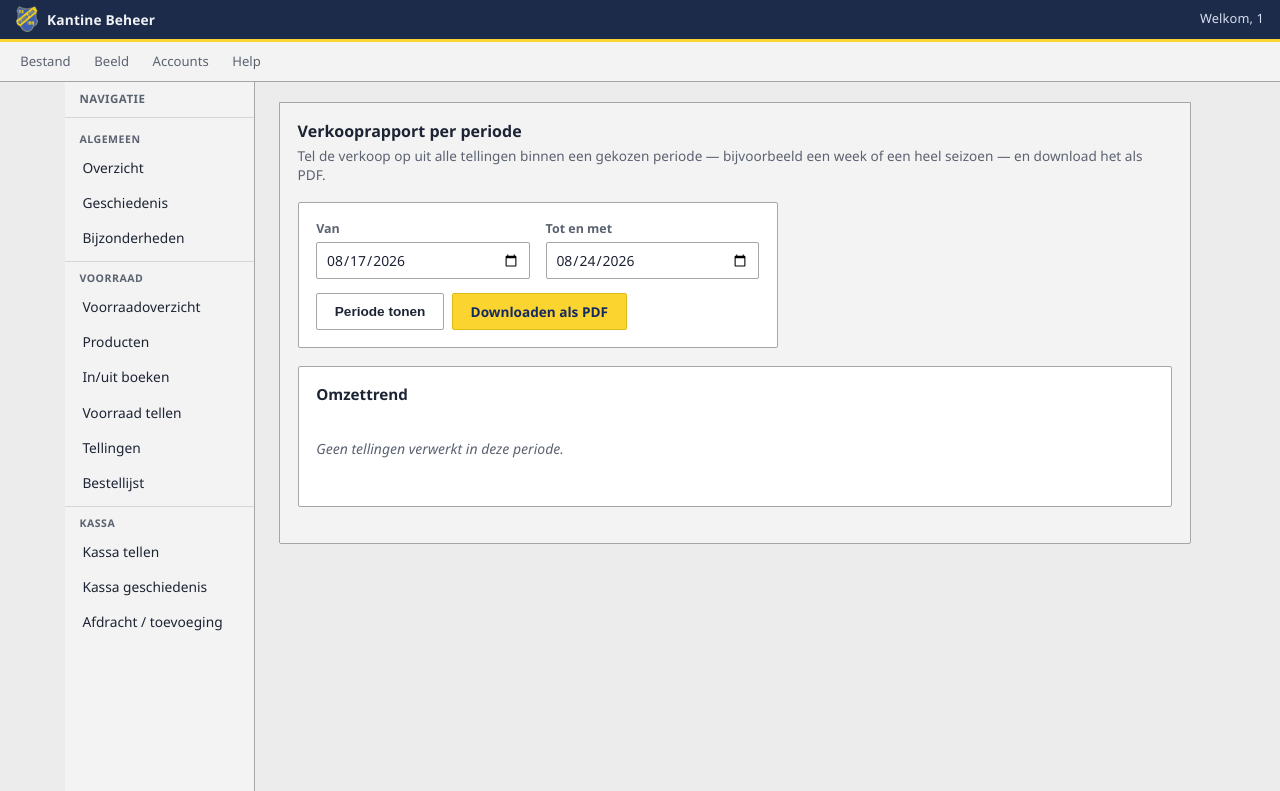
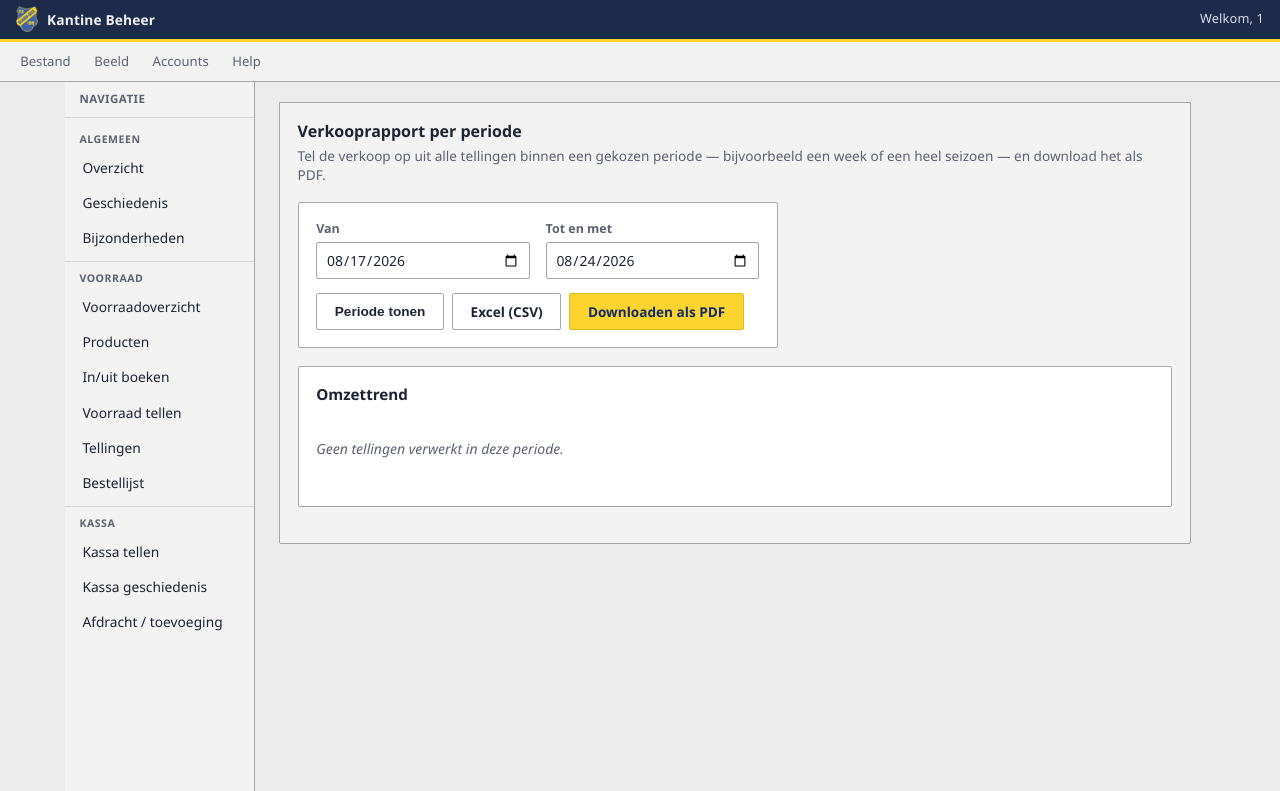
Before and after one commit to Luukie2003/blauwgeel, a Flask app: page /verkooprapport in a window 1280 px wide. Shown: the top 791 px of the page. Run offline with Flask 3, Linux system fonts and the light colour scheme; the visitor is signed in with stand-in values (Sample User, id 1); data comes from the database, SQL or seed files in the repository; data that the repository does not hold is empty.

Commit message:
CSV-export (Excel) toevoegen aan voorraadoverzicht en verkooprapport
Co-Authored-By: Claude Sonnet 5 <noreply@anthropic.com>

```diff
--- a/app.py
+++ b/app.py
@@ -1,4 +1,6 @@
+import csv
 import hashlib
+import io
 import re
 import secrets
 from datetime import datetime, timedelta
@@ -360,6 +362,22 @@ def create_app(database_path=None):
     return app
 
 
+def csv_response(bestandsnaam, kop, rijen):
+    """Bouwt een CSV-downloadresponse. kop: lijst kolomnamen, rijen: lijst
+    van lijsten/tuples in dezelfde volgorde. Puntkomma als scheidingsteken
+    en een UTF-8 BOM vooraan, want dat is wat Excel met een Nederlandse
+    landinstelling verwacht om het bestand meteen goed te openen."""
+    buffer = io.StringIO()
+    schrijver = csv.writer(buffer, delimiter=";")
+    schrijver.writerow(kop)
+    schrijver.writerows(rijen)
+    return Response(
+        "﻿" + buffer.getvalue(),
+        mimetype="text/csv",
+        headers={"Content-Disposition": f"attachment; filename={bestandsnaam}"},
+    )
+
+
 def format_datum(value):
     if not value:
         return ""
@@ -1246,6 +1264,34 @@ def register_routes(app):
             pdf_bytes,
             mimetype="application/pdf",
             headers={"Content-Disposition": "attachment; filename=voorraadoverzicht.pdf"},
+        )
+
+    @app.route("/voorraadoverzicht/csv")
+    def voorraadoverzicht_csv_route():
+        db = get_db()
+        producten = db.execute(
+            "SELECT * FROM producten ORDER BY categorie, subcategorie, naam"
+        ).fetchall()
+        rijen = [
+            (
+                p["artikelcode"] or "",
+                p["naam"],
+                p["categorie"],
+                p["subcategorie"] or "",
+                p["voorraad"],
+                p["eenheid"],
+                p["min_voorraad"],
+                f"{p['verkoopprijs']:.2f}".replace(".", ","),
+                f"{p['voorraad'] * p['verkoopprijs']:.2f}".replace(".", ","),
+                "Ja" if p["actief"] else "Nee",
+            )
+            for p in producten
+        ]
+        return csv_response(
+            "voorraadoverzicht.csv",
+            ["Artikelcode", "Naam", "Categorie", "Subcategorie", "Voorraad", "Eenheid",
+             "Minimum", "Verkoopprijs", "Waarde", "Actief"],
+            rijen,
         )
 
     # ---------- Producten ----------
@@ -2267,6 +2313,43 @@ def register_routes(app):
             },
         )
 
+    @app.route("/verkooprapport/csv")
+    def verkooprapport_csv_route():
+        van = request.args.get("van", "").strip() or (
+            datetime.now() - timedelta(days=7)
+        ).strftime("%Y-%m-%d")
+        tot = request.args.get("tot", "").strip() or datetime.now().strftime("%Y-%m-%d")
+
+        db = get_db()
+        regels = db.execute(
+            """SELECT p.naam AS product_naam, p.categorie, p.eenheid,
+                      SUM(tr.verkocht) AS verkocht, SUM(tr.correctie) AS correctie,
+                      SUM(tr.verkocht * tr.verkoopprijs) AS omzet
+               FROM telling_regels tr
+               JOIN tellingen t ON t.id = tr.telling_id
+               JOIN producten p ON p.id = tr.product_id
+               WHERE t.datum >= ? AND t.datum <= ?
+               GROUP BY tr.product_id
+               ORDER BY p.categorie, p.naam""",
+            (f"{van} 00:00", f"{tot} 23:59"),
+        ).fetchall()
+        rijen = [
+            (
+                r["product_naam"],
+                r["categorie"],
+                r["verkocht"],
+                r["eenheid"],
+                f"{r['omzet']:.2f}".replace(".", ","),
+            )
+            for r in regels
+            if r["verkocht"] > 0
+        ]
+        return csv_response(
+            f"verkooprapport-{van}-tot-{tot}.csv",
+            ["Product", "Categorie", "Verkocht", "Eenheid", "Omzet"],
+            rijen,
+        )
+
     # ---------- Bestellijst ----------
 
     @app.route("/bestellijst")
--- a/templates/verkooprapport.html
+++ b/templates/verkooprapport.html
@@ -21,6 +21,8 @@
         </div>
         <div style="display:flex; gap:0.5rem">
             <button type="submit" class="btn btn-rand">Periode tonen</button>
+            <a href="{{ url_for('verkooprapport_csv_route', van=van, tot=tot) }}"
+               class="btn btn-rand">Excel (CSV)</a>
             <a href="{{ url_for('verkooprapport_pdf_route', van=van, tot=tot) }}"
                class="btn btn-geel" target="_blank">Downloaden als PDF</a>
         </div>
--- a/templates/voorraadoverzicht.html
+++ b/templates/voorraadoverzicht.html
@@ -3,7 +3,10 @@
 {% block inhoud %}
 <div class="actiebalk">
     <p class="subtitel" style="margin:0">Volledige stand van zaken van de kantinevoorraad.</p>
-    <a href="{{ url_for('voorraadoverzicht_pdf_route') }}" class="btn btn-geel">Uitgebreide PDF</a>
+    <div style="display:flex; gap:0.5rem">
+        <a href="{{ url_for('voorraadoverzicht_csv_route') }}" class="btn btn-rand">Excel (CSV)</a>
+        <a href="{{ url_for('voorraadoverzicht_pdf_route') }}" class="btn btn-geel">Uitgebreide PDF</a>
+    </div>
 </div>
 
 <div class="statgrid">
```
